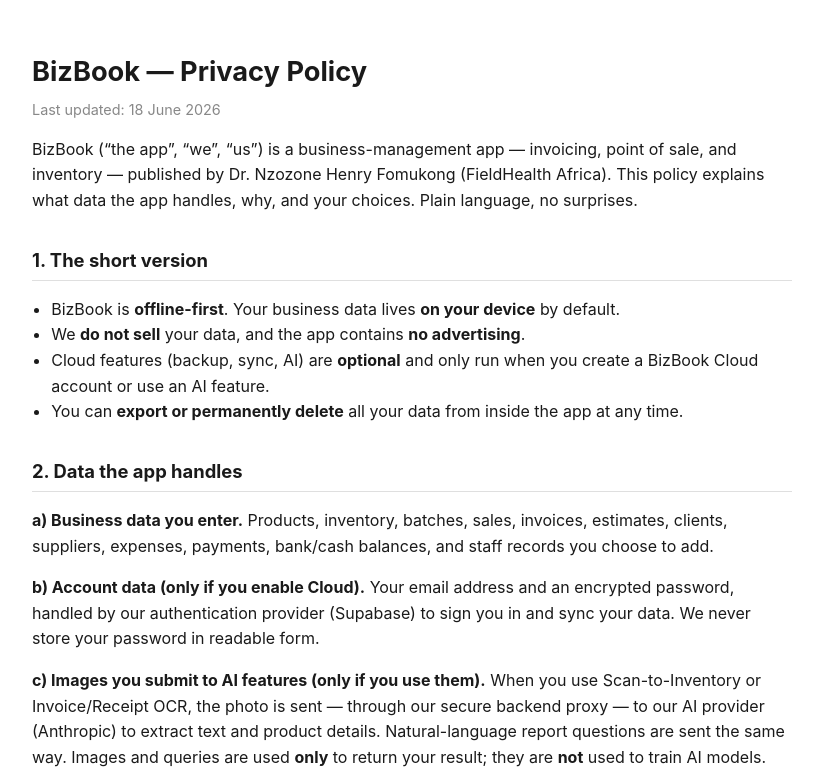
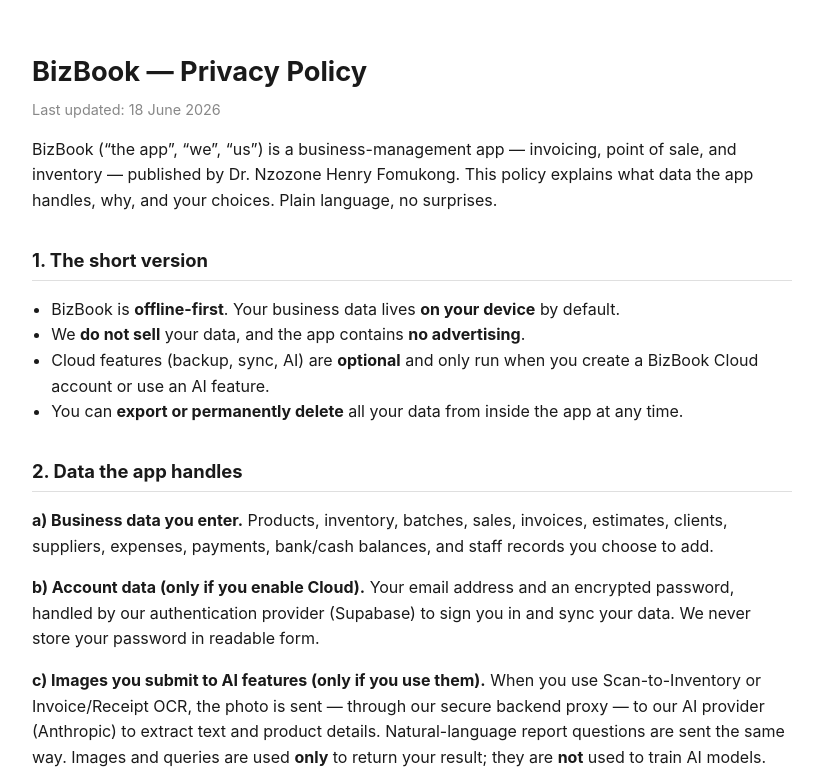
Before and after one commit to hnzozone91/bizbook-legal, a plain HTML site: page index.html in a window 1280 px wide. Shown: the top 783 px of the page, without its empty margins (228-1043 px from the left). Drawn offline with Linux system fonts and the light colour scheme.

Commit message:
Align publisher line with store copy: individual publisher, no org name

```diff
--- a/index.html
+++ b/index.html
@@ -26,7 +26,7 @@
 <p class="updated">Last updated: 18 June 2026</p>
 
 <p>BizBook (“the app”, “we”, “us”) is a business-management app — invoicing, point of
-sale, and inventory — published by Dr. Nzozone Henry Fomukong (FieldHealth Africa).
+sale, and inventory — published by Dr. Nzozone Henry Fomukong.
 This policy explains what data the app handles, why, and your choices. Plain language,
 no surprises.</p>
 
```
